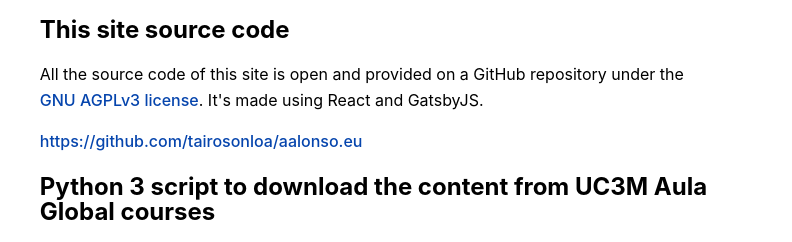
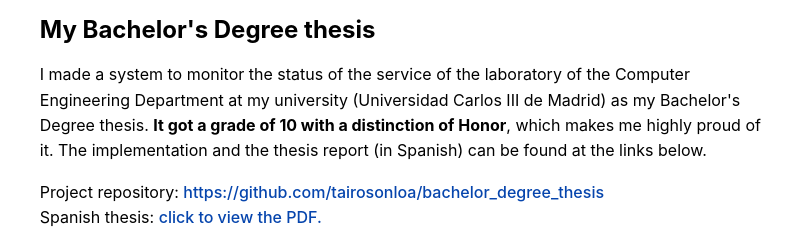
Before and after one commit to tairosonloa/aalonso.eu, a Gatsby site: page /portfolio in a window 1280 px wide. Shown: the part 116-358 px from the top of the page, 357-1149 px from the left. Built offline with nearby package versions, Linux system fonts and the light colour scheme; Gatsby itself is replaced by a stand-in of ours.

Commit message:
Added my Bacherlor's Degree Thesis to the portfolio

```diff
--- a/src/components/Portfolio/index.js
+++ b/src/components/Portfolio/index.js
@@ -23,6 +23,17 @@
           That's just a part of some open source projects in which I'm involved in.
           There are more projects and contributions on <a rel="noopener noreferrer" target="__blank" href="https://github.com/tairosonloa">my GitHub profile</a>.
         </p>
+
+        <article>
+          <h2>My Bachelor's Degree thesis</h2>
+          <p>
+            I made a system to monitor the status of the service of the laboratory of the Computer Engineering Department at my university
+            (Universidad Carlos III de Madrid) as my Bachelor's Degree thesis. <strong>It got a grade of 10 with a distinction of Honor</strong>,
+            which makes me highly proud of it. The implementation and the thesis report (in Spanish) can be found at the links below.
+          </p>
+          Project repository: <a {...breakUrls} rel="noopener noreferrer" target="__blank" href="https://github.com/tairosonloa/bachelor_degree_thesis">https://github.com/tairosonloa/bachelor_degree_thesis</a><br/>
+          Spanish thesis: <a {...breakUrls} href="/TFG/TFG_Aitor_Alonso_Nuñez.pdf" target="_blank" rel="noopener noreferrer">click to view the PDF.</a>
+        </article>
 
         <article>
           <h2>This site source code</h2>
```
Also changed, not shown: 1 other file.
